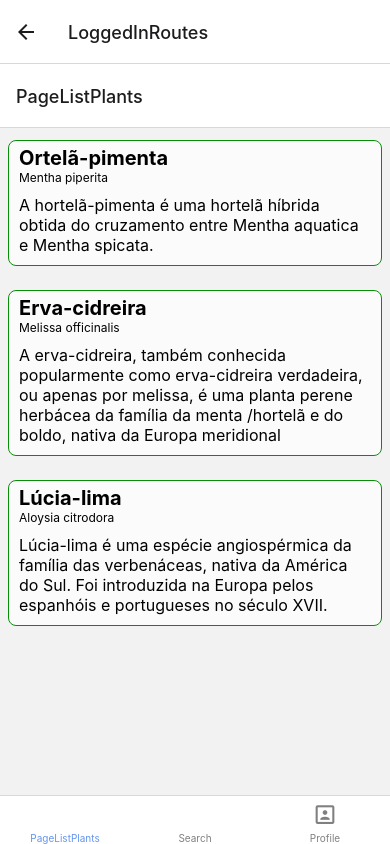
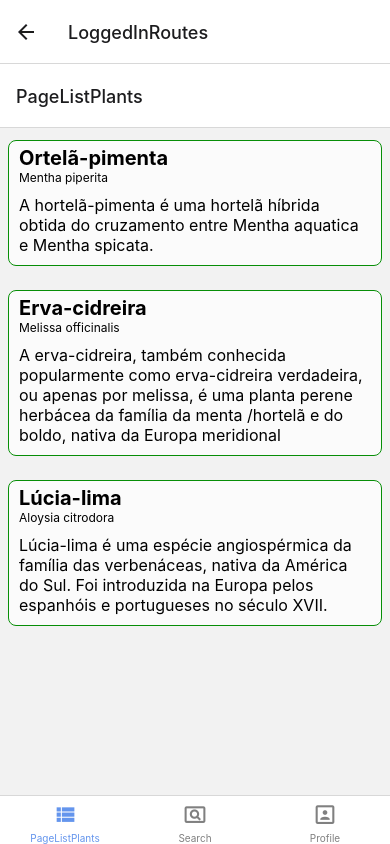
Before and after one commit to rgoudinho/BMPlants, a React Native app: screen / in a window 390 px wide. Both pictures are taken after a click on the button "ENTRAR". Built offline with nearby package versions, Linux system fonts and the light colour scheme.

Commit message:
correction in icons

```diff
--- a/src/routes/LoggedInRoutes.tsx
+++ b/src/routes/LoggedInRoutes.tsx
@@ -33,10 +33,10 @@ function LoggedInRoutes() {
         tabBarIcon: ({ focused, color, size }) => {
           let iconName: any;
 
-          if (route.name === "List") {
-            iconName = focused ? "clipboard-list" : "clipboard-list-outline";
-          } else if (route.name === "NewWork") {
-            iconName = focused ? "plus-circle" : "plus-circle-outline";
+          if (route.name === "PageListPlants") {
+            iconName = focused ? "view-list" : "view-list-outline";
+          } else if (route.name === "Search") {
+            iconName = focused ? "card-search" : "card-search-outline";
           } else if (route.name === "Profile") {
             iconName = focused ? "account-box" : "account-box-outline";
           }
```
Also changed, not shown: 1 other file (tests, documents, lock files or other folders).
